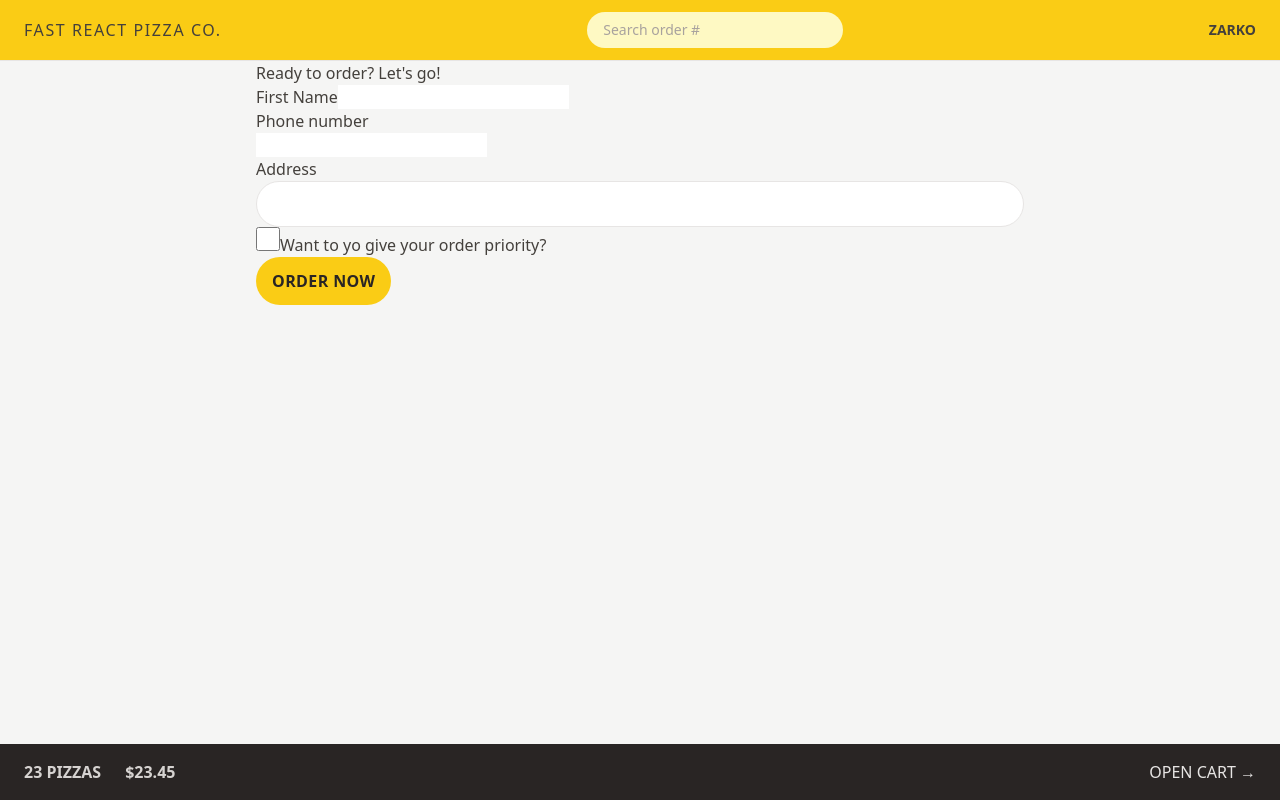
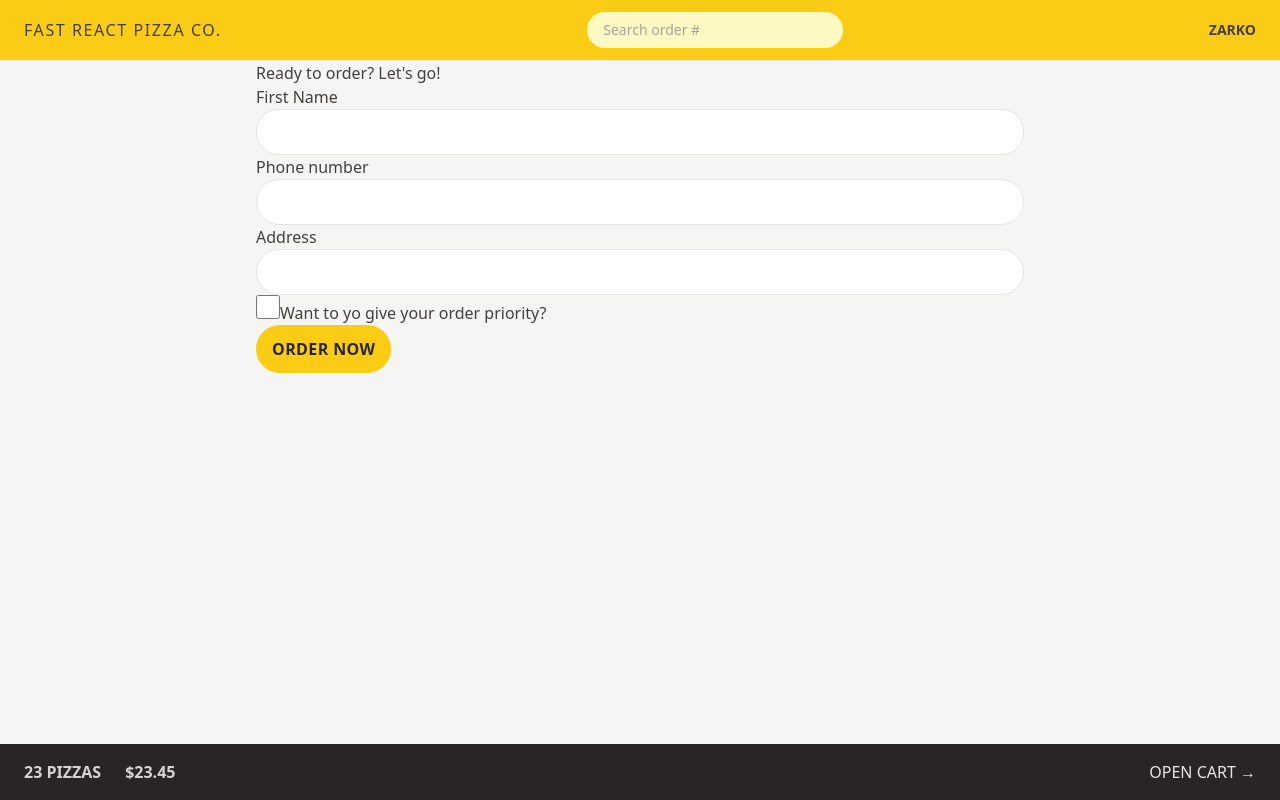
Before and after one commit to SenseiZarkoDukic/fast-react-pizza, a React (Vite) app: page /order/new in a window 1280 px wide. Built offline with nearby package versions, Linux system fonts and the light colour scheme.

Commit message:
Create @Apply reusable styling for the input elements and reuse it

```diff
--- a/src/features/order/CreateOrder.jsx
+++ b/src/features/order/CreateOrder.jsx
@@ -49,13 +49,13 @@ function CreateOrder() {
       <Form method="POST">
         <div>
           <label>First Name</label>
-          <input type="text" name="customer" required />
+          <input className="input" type="text" name="customer" required />
         </div>
 
         <div>
           <label>Phone number</label>
           <div>
-            <input type="tel" name="phone" required />
+            <input className="input" type="tel" name="phone" required />
           </div>
           {formErrors?.phone && <p>{formErrors.phone}</p>}
         </div>
@@ -63,12 +63,7 @@ function CreateOrder() {
         <div>
           <label>Address</label>
           <div>
-            <input
-              className="w-full rounded-full border border-stone-200 px-4 py-2 text-sm transition-all duration-300 focus:outline-none focus:ring focus:ring-yellow-400 md:px-6 md:py-3"
-              type="text"
-              name="address"
-              required
-            />
+            <input className="input" type="text" name="address" required />
           </div>
         </div>
 
--- a/src/index.css
+++ b/src/index.css
@@ -1,6 +1,12 @@
 @tailwind base;
 @tailwind components;
 @tailwind utilities;
+
+@layer components {
+  .input {
+    @apply w-full rounded-full border border-stone-200 px-4 py-2 text-sm transition-all duration-300 focus:outline-none focus:ring focus:ring-yellow-400 md:px-6 md:py-3;
+  }
+}
 
 /* https://dev.to/afif/i-made-100-css-loaders-for-your-next-project-4eje */
 .loader {
```
